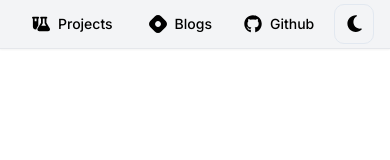
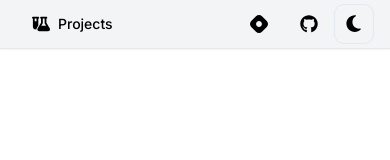
Before and after one commit to Siddhesh-Agarwal/Siddhesh-Agarwal.github.io, a Next.js app: page / in a window 390 px wide. Shown: the top 160 px of the page. Built offline with nearby package versions, Linux system fonts and the light colour scheme.

Commit message:
Fixed navbar

```diff
--- a/components/Navbar.tsx
+++ b/components/Navbar.tsx
@@ -35,21 +35,25 @@ export default function Navbar() {
                         </NavigationMenuLink>
                     </Link>
                 </NavigationMenuItem>
+            </NavigationMenuList>
+            <NavigationMenuList className="flex flex-row">
                 <NavigationMenuItem className="font-semibold">
                     <Link href={"https://siddhesh2003.hashnode.dev/"} target="_blank" legacyBehavior passHref>
                         <NavigationMenuLink className={navigationMenuTriggerStyle()}>
-                            <FaHashnode className="text-lg inline-block mr-2" />
-                            Blogs
+                            <FaHashnode className="text-lg inline-block md:mr-2" />
+                            <span className="hidden md:inline-block">
+                                Hashnode
+                            </span>
                         </NavigationMenuLink>
                     </Link>
                 </NavigationMenuItem>
-            </NavigationMenuList>
-            <NavigationMenuList className="flex flex-row">
                 <NavigationMenuItem className="font-semibold">
                     <Link href={"https://github.com/Siddhesh-Agarwal/"} target="_blank" legacyBehavior passHref>
                         <NavigationMenuLink className={navigationMenuTriggerStyle()}>
-                            <FaGithub className="text-lg inline-block mr-2" />
-                            Github
+                            <FaGithub className="text-lg inline-block md:mr-2" />
+                            <span className="hidden md:inline-block">
+                                Github
+                            </span>
                         </NavigationMenuLink>
                     </Link>
                 </NavigationMenuItem>
--- a/components/ui/navigation-menu.tsx
+++ b/components/ui/navigation-menu.tsx
@@ -30,7 +30,7 @@ const NavigationMenuList = React.forwardRef<
   <NavigationMenuPrimitive.List
     ref={ref}
     className={cn(
-      "group flex flex-1 list-none items-center justify-center space-x-1",
+      "group flex flex-1 list-none items-center justify-center md:space-x-1",
       className
     )}
     {...props}
```
